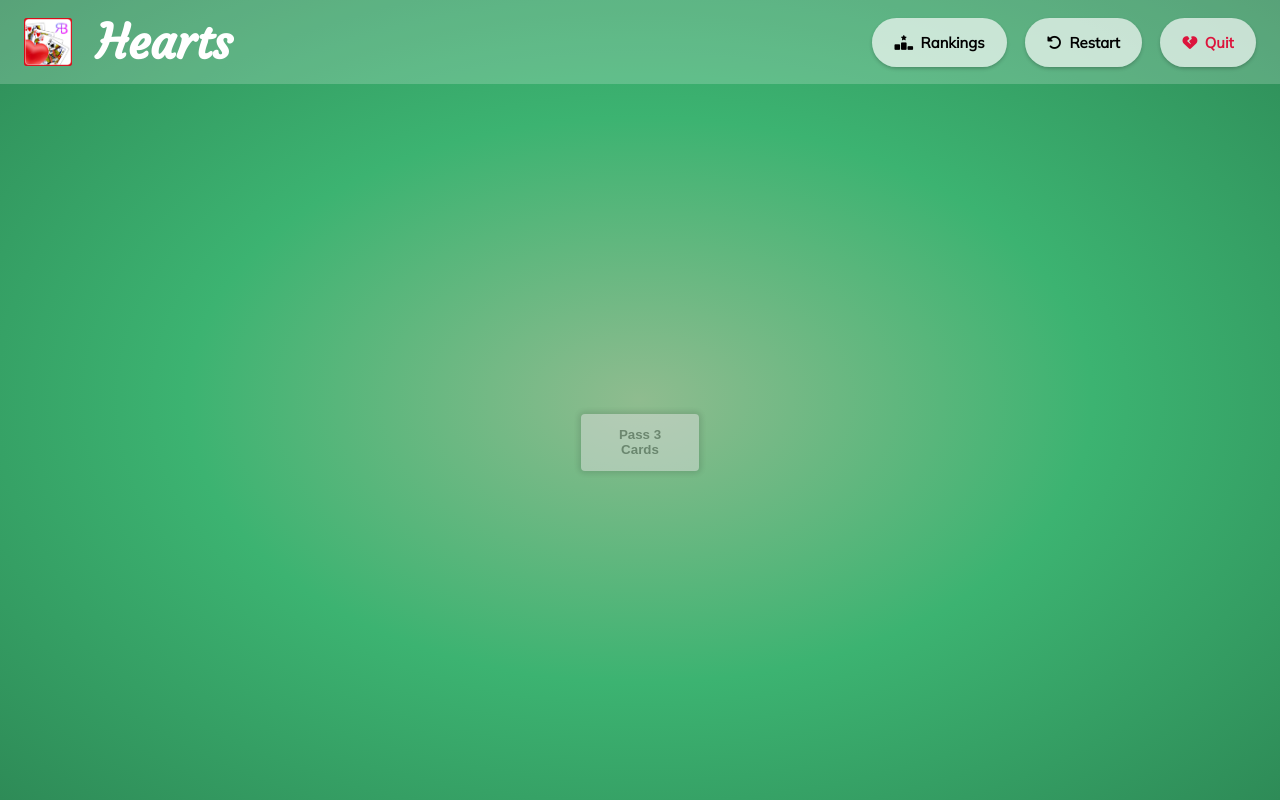
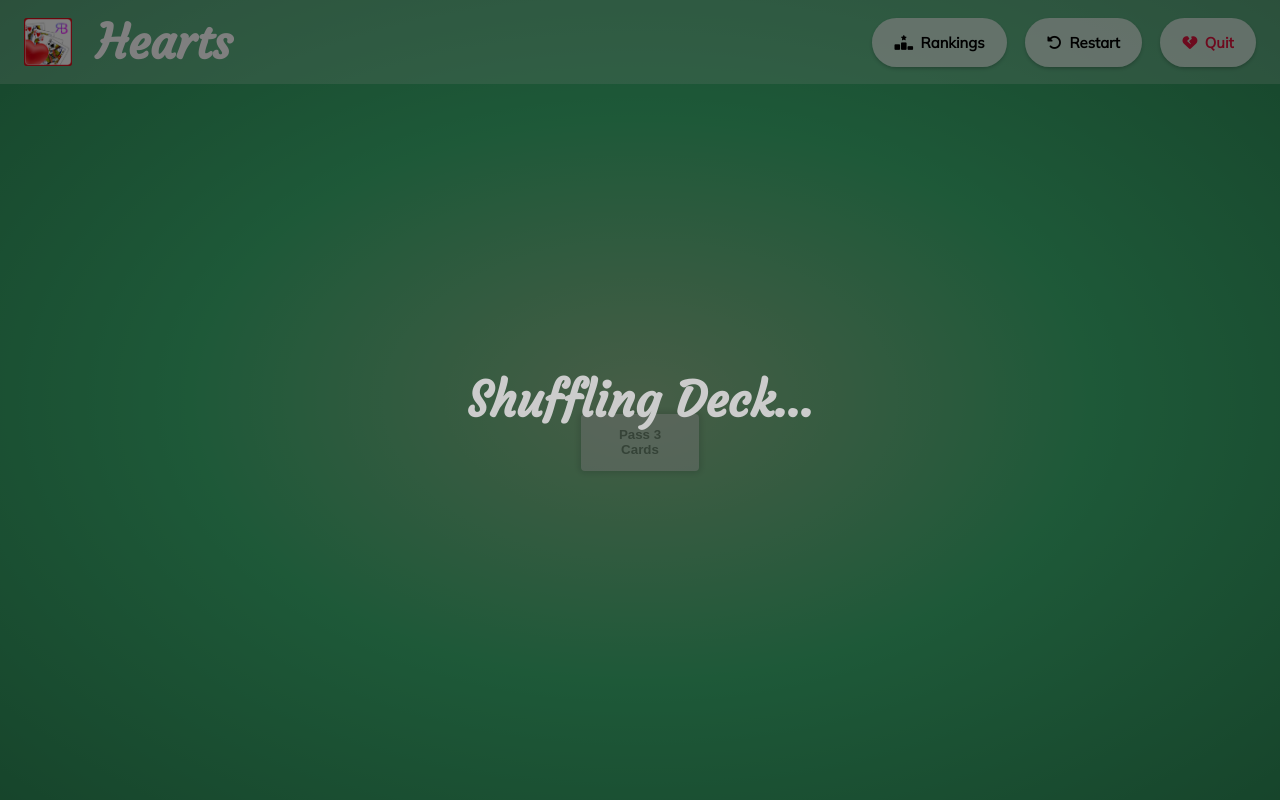
Before and after one commit to scinth/react-hearts-game, a React app: page / in a window 1280 px wide. Both pictures are taken after a click on the button "Start Game". Built offline with nearby package versions, Linux system fonts and the light colour scheme; no server answers.

Commit message:
Loaders & disabled nav buttons

```diff
--- a/src/components/App.js
+++ b/src/components/App.js
@@ -31,7 +31,7 @@ function App() {
 
 	return (
 		<Provider store={store}>
-			<Navigation quit={quitGame} />
+			<Navigation isGameReady={isGameReady} quit={quitGame} />
 			{isGameReady && <GameView />}
 			{!isGameReady && <HomePage startGame={gameOn} />}
 		</Provider>
--- a/src/components/GameView.js
+++ b/src/components/GameView.js
@@ -3,6 +3,7 @@ import { useSelector } from 'react-redux';
 import styled from 'styled-components';
 import Trick from './Tricks';
 import Pile from './Pile';
+import LoaderHandler from './LoaderHandler';
 import Pass3Cards from './Pass3Cards';
 import { getPlaySequence } from '../logic';
 import { leadPlayerIndex, me } from '../logic/data';
@@ -115,6 +116,7 @@ function GameView() {
 	}, [westCards]);
 
 	return (
+		<>
 			<View className='pile-wrapper'>
 				{/* Piles */}
 				<Pile player='north' cards={northCards} />
@@ -134,6 +136,8 @@ function GameView() {
 					/>
 				)}
 			</View>
+			<LoaderHandler />
+		</>
 	);
 }
 
--- /dev/null
+++ b/src/components/Loader.js
@@ -0,0 +1,31 @@
+import React from 'react';
+import ReactDom from 'react-dom';
+import styled from 'styled-components';
+
+const Wrapper = styled.div`
+	position: absolute;
+	inset: 0;
+	height: 100vh;
+	background-color: rgb(0, 0, 0, 0.5);
+	display: flex;
+	justify-content: center;
+	align-items: center;
+
+	p {
+		font-family: 'Courgette', cursive;
+		font-size: 3rem;
+		font-weight: bold;
+		color: #ccc;
+	}
+`;
+
+const Loader = ({ message }) => {
+	return ReactDom.createPortal(
+		<Wrapper>
+			<p>{message}</p>
+		</Wrapper>,
+		document.getElementById('loader-root'),
+	);
+};
+
+export default Loader;
--- /dev/null
+++ b/src/components/LoaderHandler.js
@@ -0,0 +1,29 @@
+import React from 'react';
+import Loader from './Loader';
+import { useSelector } from 'react-redux';
+
+const LoaderHandler = () => {
+	const gameStatus = useSelector(state => state.game.status);
+	const showLoader = () => {
+		if (gameStatus >= 0 && gameStatus <= 3) return true;
+		return false;
+	};
+	const getMessage = () => {
+		switch (gameStatus) {
+			case 0:
+				return 'Initializing new Deck...';
+			case 1:
+				return 'Shuffling Deck...';
+			case 2:
+				return 'Segregating Cards...';
+			case 3:
+				return 'Exchanging Cards...';
+			default:
+				return '';
+		}
+	};
+
+	return <>{showLoader() && <Loader message={getMessage()} />}</>;
+};
+
+export default LoaderHandler;
--- a/src/components/Modal.js
+++ b/src/components/Modal.js
@@ -9,6 +9,7 @@ const ModalContainer = styled.div`
 	align-items: center;
 	position: absolute;
 	inset: 0;
+	height: 100vh;
 	background-color: rgb(0, 0, 0, 0.5);
 `;
 
--- a/src/components/Navigation.js
+++ b/src/components/Navigation.js
@@ -59,9 +59,14 @@ const Nav = styled.nav`
 				margin: 1.2em 0.6em;
 				box-shadow: 0 2px 4px -1px rgb(0, 0, 0, 0.3);
 
-				&:hover {
+				&:not(:disabled):hover {
 					transform: scale(1.05);
 					transition: transform 0.18s ease;
+				}
+
+				&:disabled {
+					opacity: 0.5;
+					cursor: not-allowed;
 				}
 			}
 
@@ -108,7 +113,7 @@ const restart = () => {
 	returnTrickCards(play);
 };
 
-function Navigation({ quit }) {
+function Navigation({ isGameReady, quit }) {
 	const [showModal, setShowModal] = useState(false);
 	const modalType = useRef(null);
 	const closeModal = () => {
@@ -124,6 +129,7 @@ function Navigation({ quit }) {
 				<ul>
 					<li>
 						<button
+							disabled={!isGameReady}
 							onClick={() => {
 								modalType.current = 'Rankings';
 								setShowModal(true);
@@ -135,6 +141,7 @@ function Navigation({ quit }) {
 					</li>
 					<li>
 						<button
+							disabled={!isGameReady}
 							onClick={() => {
 								modalType.current = 'Restart';
 								setShowModal(true);
@@ -146,6 +153,7 @@ function Navigation({ quit }) {
 					</li>
 					<li>
 						<button
+							disabled={!isGameReady}
 							onClick={() => {
 								modalType.current = 'Quit';
 								setShowModal(true);
--- a/src/features/Game/gameSlice.js
+++ b/src/features/Game/gameSlice.js
@@ -4,6 +4,7 @@ const initialState = {
 	selectedCards: [],
 	selectionLimit: 3,
 	handCounter: 0,
+	status: null,
 };
 
 const gameSlice = createSlice({
@@ -25,6 +26,9 @@ const gameSlice = createSlice({
 		},
 		setHandCounter: (state, action) => {
 			state.handCounter = action.payload;
+		},
+		setStatus: (state, action) => {
+			state.status = action.payload;
 		},
 	},
 });
@@ -59,5 +63,11 @@ export const setHandCounter = value => {
 		payload: value,
 	};
 };
+export const setStatus = value => {
+	return {
+		type: 'game/setStatus',
+		payload: value,
+	};
+};
 
 export default gameSlice.reducer;
--- a/src/logic/data.js
+++ b/src/logic/data.js
@@ -4,6 +4,7 @@ import { fetchEast } from '../features/East/eastSlice';
 import { fetchSouth } from '../features/South/southSlice';
 import { fetchWest } from '../features/West/westSlice';
 import { fetchTrick } from '../features/Trick/tricksSlice';
+import { setStatus } from '../features/Game/gameSlice';
 import store from '../App/store';
 import { getDeck } from './requests';
 
@@ -74,10 +75,10 @@ export const getPileCards = (cb = null) => {
 	let fetch_south = store.dispatch(fetchSouth());
 	let fetch_west = store.dispatch(fetchWest());
 	let fetch_trick = store.dispatch(fetchTrick());
-	if (typeof cb !== 'function') return;
 	Promise.all([fetch_north, fetch_east, fetch_south, fetch_west, fetch_trick]).then(responses => {
 		if (responses.every(res => res.meta.requestStatus === 'fulfilled')) {
-			cb();
+			store.dispatch(setStatus(4));
+			if (typeof cb === 'function') cb();
 		}
 	});
 };
--- a/src/logic/requests.js
+++ b/src/logic/requests.js
@@ -5,7 +5,7 @@ import { fetchTrick } from '../features/Trick/tricksSlice';
 import { fetchWest } from '../features/West/westSlice';
 import { DECK_ID, GAME, getPileCards, PLAYERS } from '../logic/data';
 import store from '../App/store';
-import { setHandCounter, setLimit } from '../features/Game/gameSlice';
+import { setHandCounter, setLimit, setStatus } from '../features/Game/gameSlice';
 
 const getNewDeck = () => {
 	let endpoint = `https://deckofcardsapi.com/api/deck/new/?deck_count=1`;
@@ -46,6 +46,7 @@ const returnAllCardsFromPile = pileName => {
 
 export const getDeck = async () => {
 	try {
+		store.dispatch(setStatus(0));
 		let response = await getNewDeck();
 		if (!response.ok) {
 			throw new Error(`HTTP error: ${response.status}`);
@@ -60,6 +61,7 @@ export const getDeck = async () => {
 export const segregateCards = async () => {
 	try {
 		let response, json;
+		store.dispatch(setStatus(1));
 		response = await shuffleDeck();
 		if (!response.ok) {
 			throw new Error(`HTTP error: ${response.status}`);
@@ -69,6 +71,7 @@ export const segregateCards = async () => {
 			throw new Error('shuffleDeck failed');
 		}
 		console.log('Deck shuffled');
+		store.dispatch(setStatus(2));
 		response = await drawAllCardsFromDeck();
 		if (!response.ok) {
 			throw new Error(`HTTP error: ${response.status}`);
@@ -104,6 +107,7 @@ export const segregateCards = async () => {
 
 export const pass3Cards = async recipientCounter => {
 	try {
+		store.dispatch(setStatus(3));
 		for (let index = 0; index < 4; index++) {
 			let recipientIndex = index + recipientCounter;
 			while (recipientIndex >= 4) recipientIndex -= 4;
--- a/src/template.html
+++ b/src/template.html
@@ -34,5 +34,6 @@
 	<body>
 		<div id="root"></div>
 		<div id="modal-root"></div>
+		<div id="loader-root"></div>
 	</body>
 </html>
```
Lines whose indentation alone changed are shown as unchanged.
